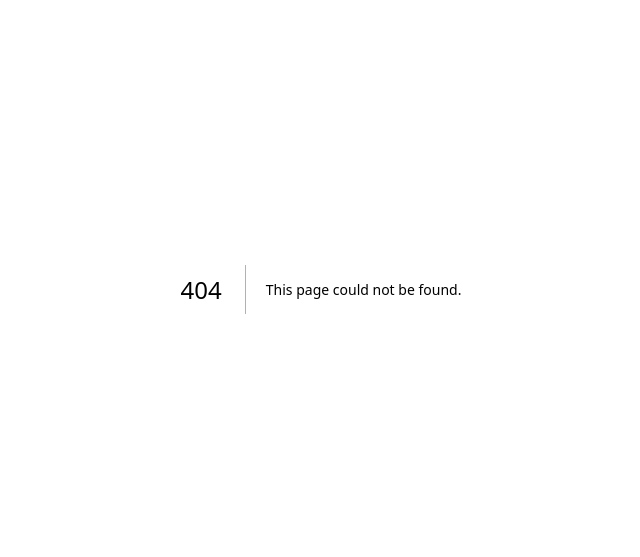
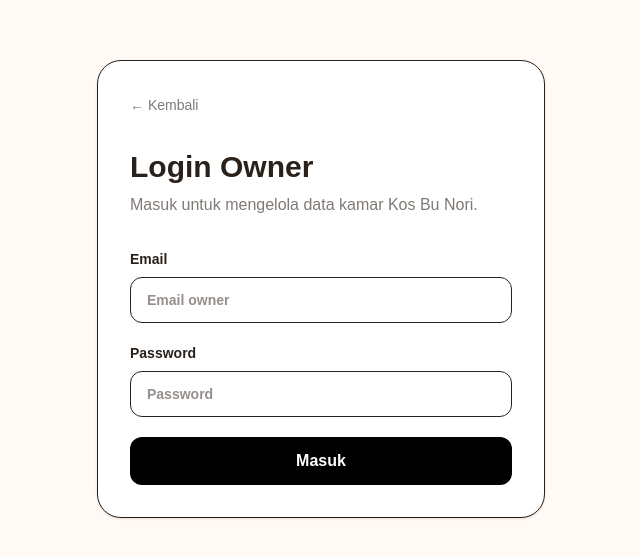
Before and after one commit to ocha-ctrl/Kosan-mamak, a Next.js app: page /login in a window 1280 px wide. Before the commit this address had no page. Shown: the part 111-668 px from the top of the page, without its empty margins (319-959 px from the left). Built offline with nearby package versions, Linux system fonts and the light colour scheme; no server answers.

Commit message:
Add owner login page

```diff
--- /dev/null
+++ b/app/login/page.tsx
@@ -0,0 +1,11 @@
+'use client'
+
+import { FormEvent, useState } from 'react'
+import { useRouter } from 'next/navigation'
+import { createClient } from '@/lib/supabase'
+
+export default function LoginPage() {
+  const router = useRouter(); const supabase = createClient(); const [email,setEmail]=useState(''); const [password,setPassword]=useState(''); const [error,setError]=useState(''); const [loading,setLoading]=useState(false)
+  async function submit(e: FormEvent){e.preventDefault();setLoading(true);setError('');const {error}=await supabase.auth.signInWithPassword({email,password});if(error){setError('Email atau password salah.');setLoading(false);return}router.push('/admin');router.refresh()}
+  return <main className="min-h-screen flex items-center justify-center px-6"><div className="w-full max-w-md rounded-3xl border bg-white p-8 shadow-sm"><a href="/" className="text-sm opacity-60">← Kembali</a><h1 className="mt-8 text-3xl font-bold">Login Owner</h1><p className="mt-2 opacity-60">Masuk untuk mengelola data kamar Kos Bu Nori.</p><form onSubmit={submit} className="mt-8 space-y-5"><label className="block text-sm font-semibold">Email<input type="email" required value={email} onChange={e=>setEmail(e.target.value)} className="mt-2 w-full rounded-xl border px-4 py-3 outline-none focus:ring-2" placeholder="Email owner"/></label><label className="block text-sm font-semibold">Password<input type="password" required value={password} onChange={e=>setPassword(e.target.value)} className="mt-2 w-full rounded-xl border px-4 py-3 outline-none focus:ring-2" placeholder="Password"/></label>{error&&<p className="text-sm text-red-600">{error}</p>}<button disabled={loading} className="w-full rounded-xl bg-black px-5 py-3 font-semibold text-white disabled:opacity-50">{loading?'Memproses...':'Masuk'}</button></form></div></main>
+}
```
